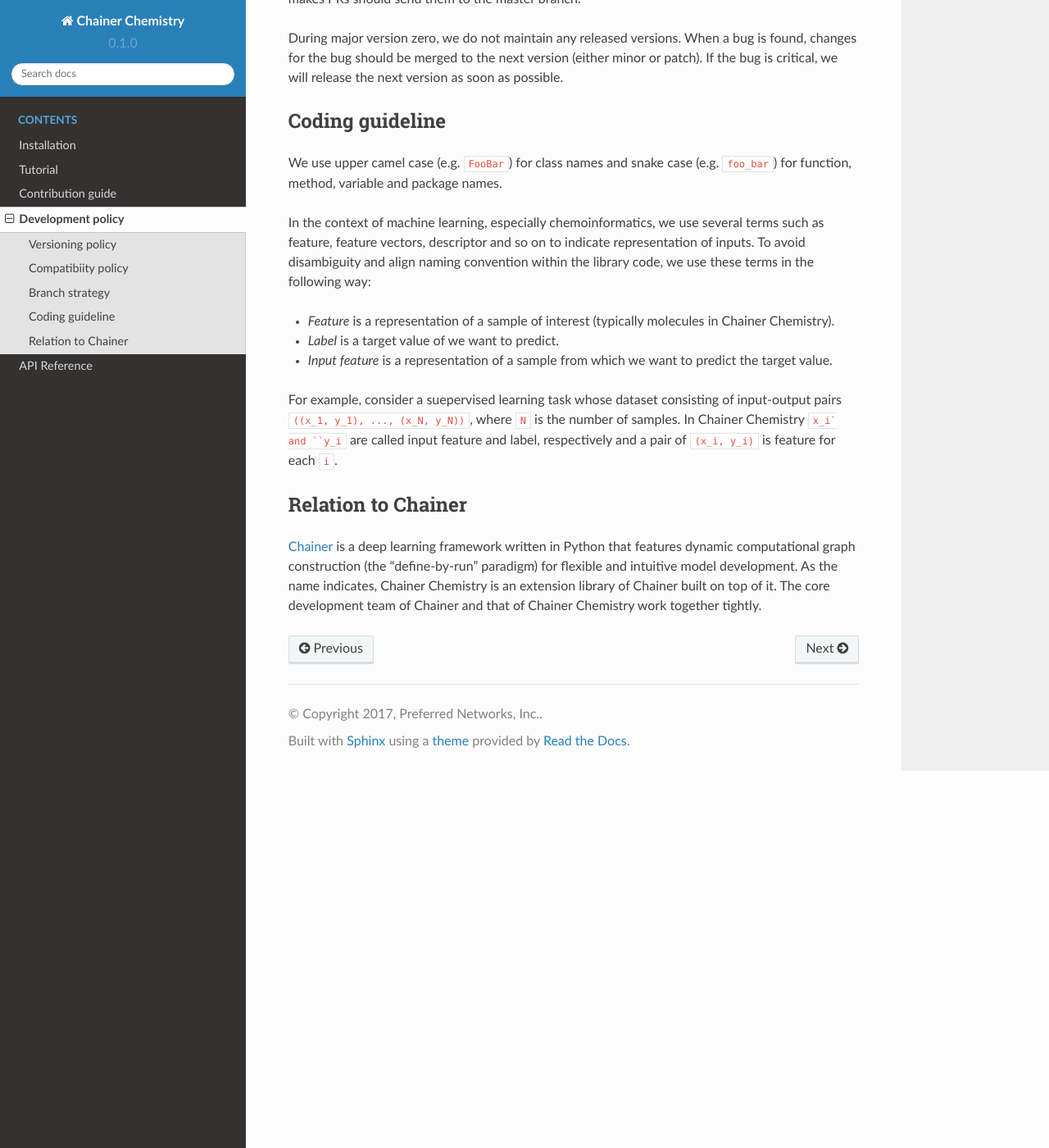
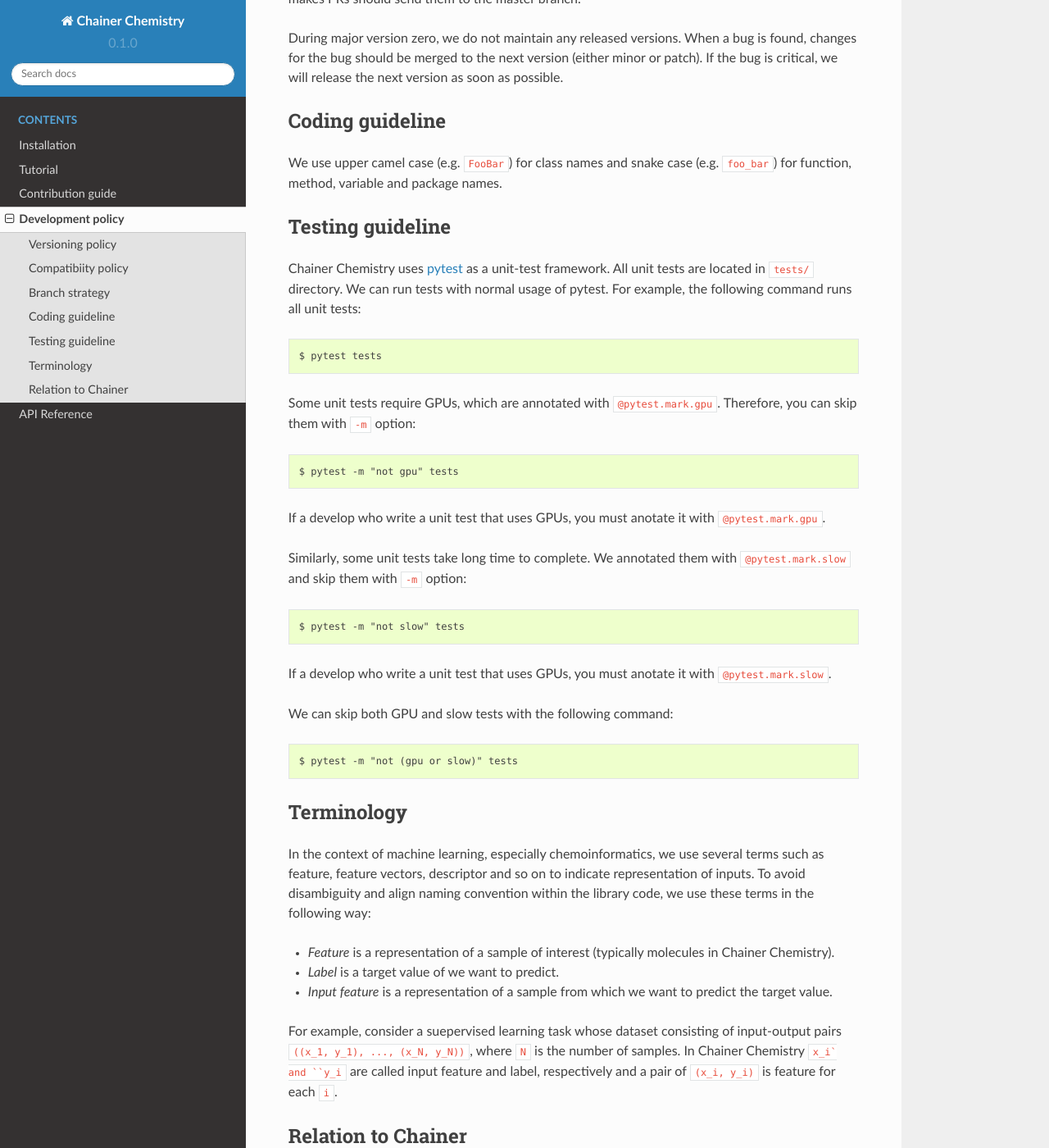
Before and after one commit to chainer/chainer-chemistry, a Sphinx documentation site: the page built from docs/source/development.rst, in a window 1280 px wide and 1400 px high, scrolled down 1301 px. Shown: the whole window at 82% size. Built offline with Sphinx 7.4.7 and the Read the Docs theme 2.0.0, drawn with Linux system fonts in a browser that asks for light colours.

Commit message:
Add testing guideline

```diff
--- a/docs/source/development.rst
+++ b/docs/source/development.rst
@@ -52,6 +52,38 @@
 
 We use upper camel case (e.g. ``FooBar``) for class names and snake case (e.g. ``foo_bar``) for function, method, variable and package names.
 
+
+Testing guideline
+=================
+
+Chainer Chemistry uses `pytest <https://docs.pytest.org/en/latest/index.html>`_  as a unit-test framework.
+All unit tests are located in ``tests/`` directory. We can run tests with normal usage of pytest.
+For example, the following command runs all unit tests::
+
+   $ pytest tests
+
+Some unit tests require GPUs, which are annotated with ``@pytest.mark.gpu``.
+Therefore, you can skip them with ``-m`` option::
+
+   $ pytest -m "not gpu" tests
+
+If a develop who write a unit test that uses GPUs, you must anotate it with ``@pytest.mark.gpu``.
+
+Similarly, some unit tests take long time to complete.
+We annotated them with ``@pytest.mark.slow`` and skip them with ``-m`` option::
+
+   $ pytest -m "not slow" tests
+
+If a develop who write a unit test that uses GPUs, you must anotate it with ``@pytest.mark.slow``.
+
+We can skip both GPU and slow tests with the following command::
+
+   $ pytest -m "not (gpu or slow)" tests
+
+
+Terminology
+===========
+
 In the context of machine learning, especially chemoinformatics, we use several terms such as feature, feature vectors, descriptor and so on
 to indicate representation of inputs. To avoid disambiguity and align naming convention within the library code, we use these terms in the following way:
 
```
